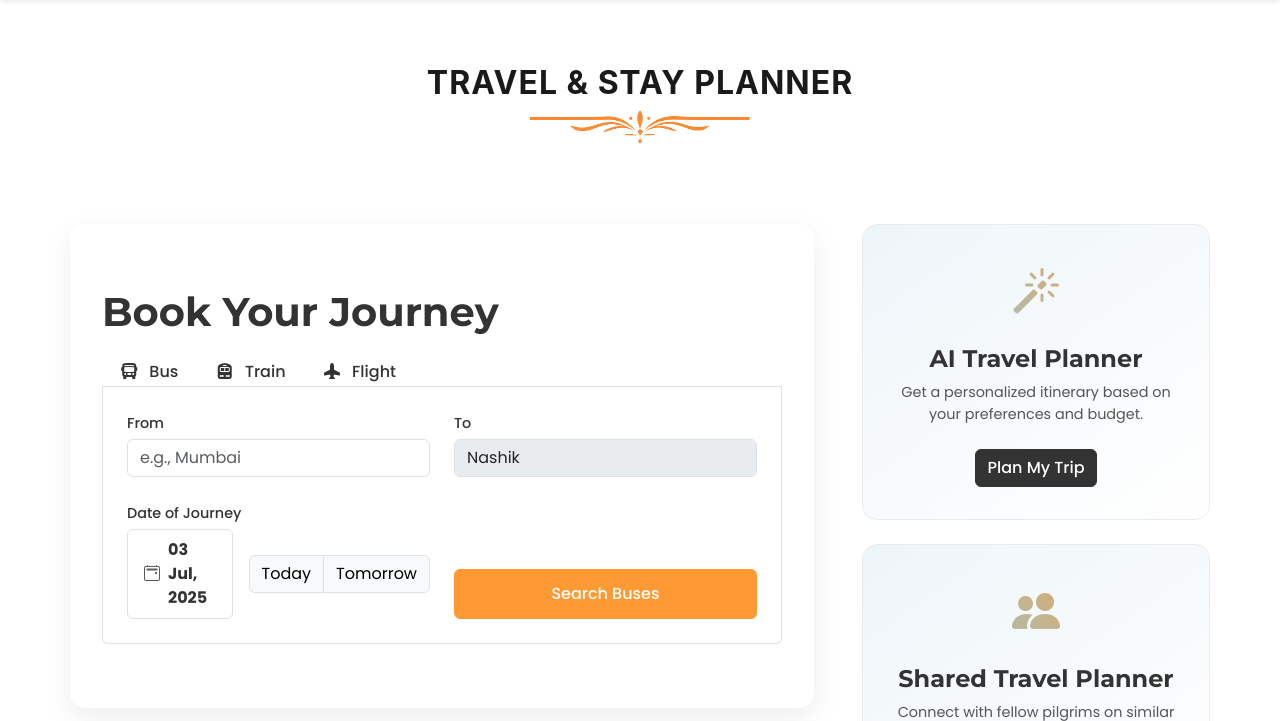
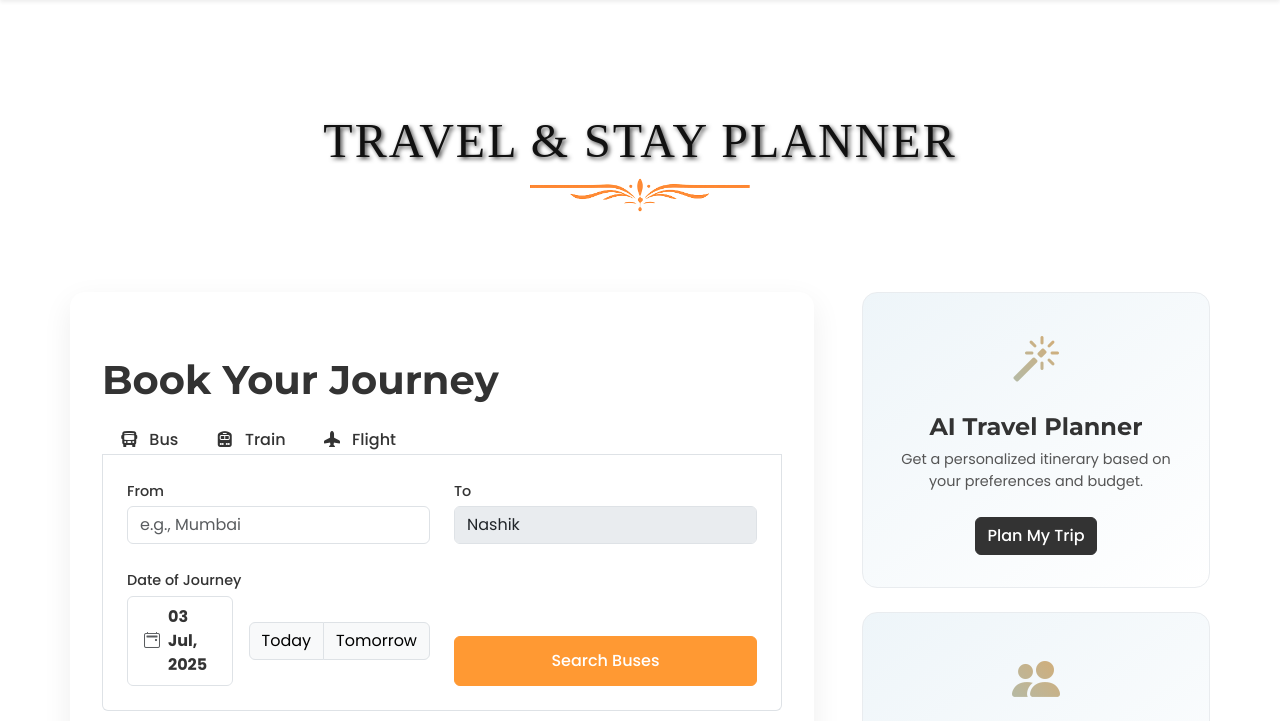
Before and after one commit to SETTribe-IT-Solutions/Comprehensive-Kumbh-Mela-Website, a PHP site: page /travel.php in a window 1280 px wide. Shown: the part 88-809 px from the top of the page. Run offline with PHP 8.4, Linux system fonts and the light colour scheme; some libraries are stand-ins or nearby versions.

Commit message:
Update style.css

```diff
--- a/css/style.css
+++ b/css/style.css
@@ -192,13 +192,15 @@ body { font-family: var(--font-body); color: var(--dark-text); }
 
 /* === Override: Apply Inter font only to Travel page === */
 #travel-hero .container .hero-title {
-  font-family: 'Inter', sans-serif !important;
-  font-size: clamp(1.2rem, 3vw, 2.0rem); /* Smaller than before */
-  font-weight: 700;
+ font-family: "Vollkorn", serif;
+  font-size: clamp(2.5rem, 6vw, 3rem);
   text-transform: uppercase;
-  letter-spacing: 1px;
-  color: #1a1a1a;
-  text-shadow: none;
+  letter-spacing: 2px;
+  font-weight: 500;
+  color: #111;
+  text-align: center;
+  margin-top: 3rem;
+  text-shadow: 2px 2px 4px rgba(0, 0, 0, 0.7);
 }
 
 #travel-hero .container .hero-announcement {
```
